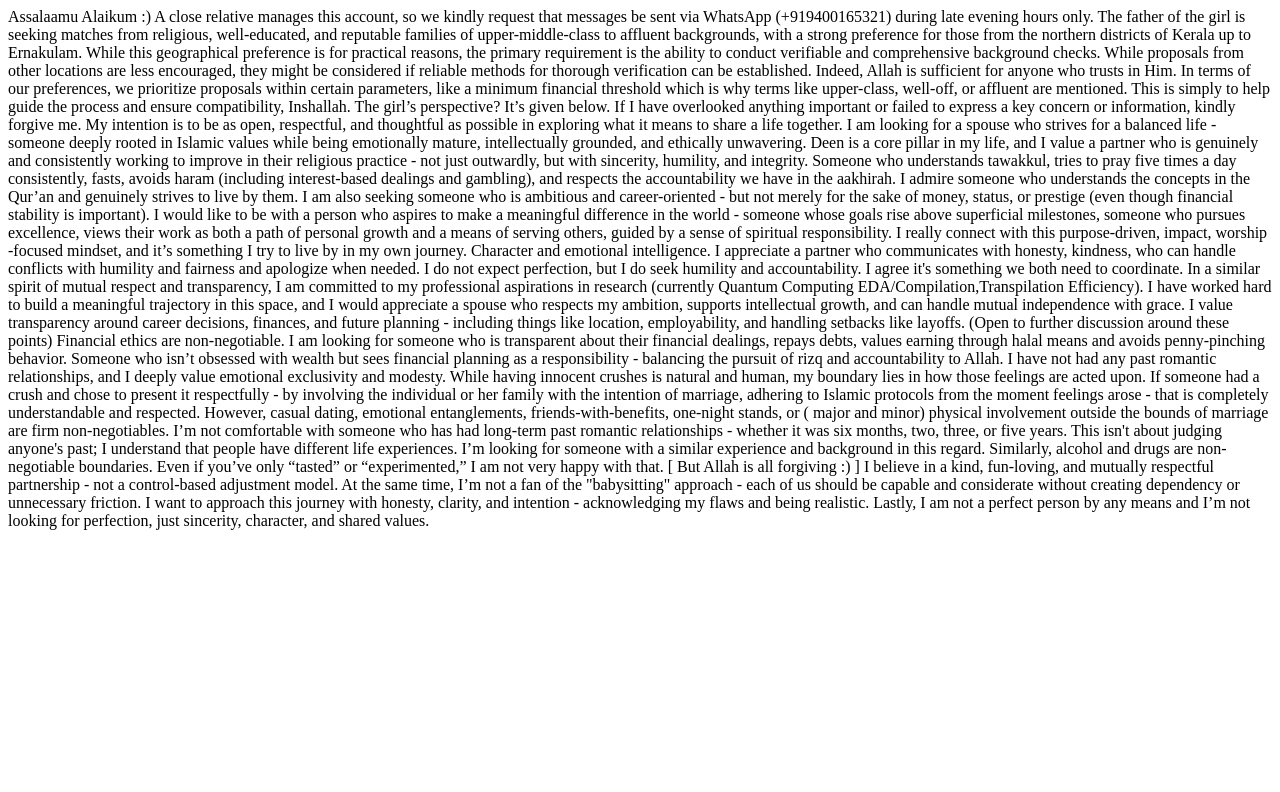
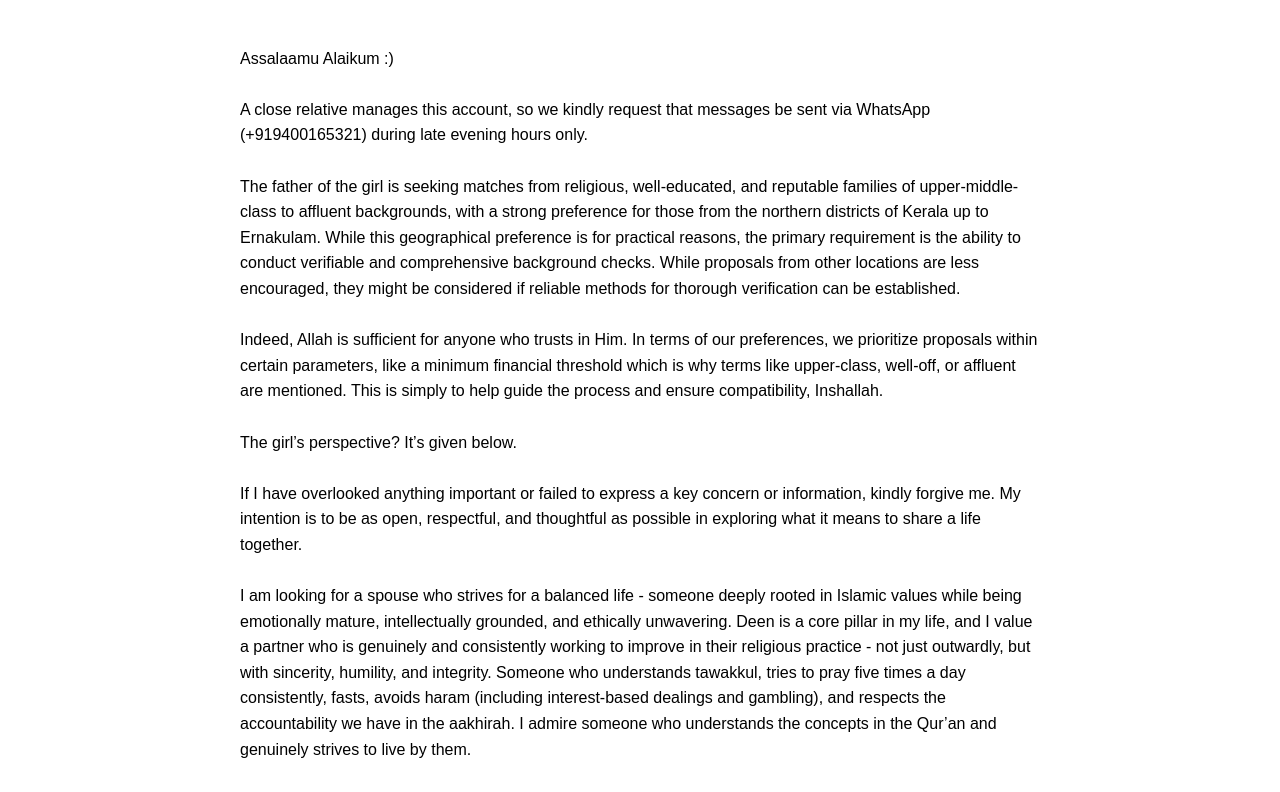
Before and after one commit to coolayeshak/prd, a plain HTML site: page index.html in a window 1280 px wide. Shown: the top 792 px of the page. Drawn offline with Linux system fonts and the light colour scheme.

Commit message:
Update index.html

```diff
--- a/index.html
+++ b/index.html
@@ -3,7 +3,18 @@
 <head>
   <meta charset="UTF-8">
   <meta name="viewport" content="width=device-width, initial-scale=1.0">
-  <title>Profile</title>
+  <title>Profile Description</title>
+  <style>
+    body {
+      font-family: Arial, sans-serif;
+      line-height: 1.6;
+      padding: 20px;
+      max-width: 800px;
+      margin: auto;
+      font-size: 16px;
+      white-space: pre-line;
+    }
+  </style>
 </head>
 <body>
 Assalaamu Alaikum :)
```
